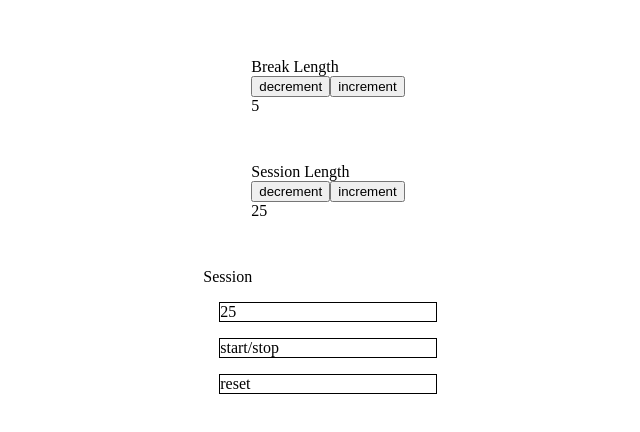
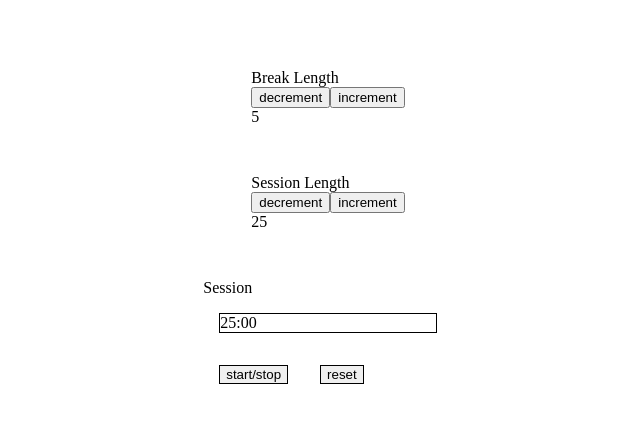
Before and after one commit to Alextm90/pomodoro-timer, a React (Create React App) app: page / in a window 1280 px wide. Shown: the part 198-630 px from the top of the page, without its empty margins (312-952 px from the left). Built offline with nearby package versions, Linux system fonts and the light colour scheme.

Commit message:
worked on functionality

```diff
--- a/src/App.js
+++ b/src/App.js
@@ -1,13 +1,15 @@
 import './App.css';
 import { useState } from 'react';
 import Clock from './Clock'
-
 
 function App() {
 
   const [breakLength, setBreakLength] = useState(5);
   const [sessionLength, setSessionLength] = useState(25);
   const [session, setSession] = useState(25);
+  const [seconds, setSeconds] = useState("00");
+  const [minutes, setMinutes] = useState(25);
+  const [isActive, setIsActive] = useState(false);
 
 const decrementBreak = () => {
   if (breakLength > 1) {
@@ -24,16 +26,38 @@ const incrementBreak = () => {
 }
 
 const decrementSession = () => {
-  if (sessionLength > 1) {
-  setSessionLength(prevState => prevState - 1)
-   setSession(prevState => prevState - 1)
+if (isActive === false) {
+    if (sessionLength > 1) {
+    setSessionLength(prevState => prevState - 1)
+    }
+
+    if (sessionLength > 10 && minutes != 10) {
+      console.log("10")
+    setMinutes(prevState => prevState - 1)
+    }
+    if (minutes <= 10 && sessionLength > 1) {
+      console.log("9")
+      setMinutes((minutes) => minutes - 1)
+    }
+    if (minutes == "00" && seconds == "00" || minutes == "00" && seconds > 0) {
+      setMinutes(minutes)
+      setSeconds(seconds)
+    }
   }
 }
 
 const incrementSession = () => {
-    if (sessionLength < 60) {
-  setSessionLength(prevState => prevState + 1)
-  setSession(prevState => prevState + 1)
+if (isActive === false) {
+   if (sessionLength < 60) {
+      setSessionLength(prevState => prevState + 1)
+    }
+   if (sessionLength > 10 && minutes > 10) {
+      setMinutes(prevState => prevState + 1)
+    }
+    if (minutes <= 10 && sessionLength > 0) {
+      console.log("9")
+      setMinutes((prevState) => prevState + 1)
+    }
   }
 }
 
@@ -51,7 +75,7 @@ const incrementSession = () => {
         <button id='session-increment' onClick={incrementSession}>increment</button>
         <div id='session-length'>{sessionLength}</div>
       </section>
-      <Clock session={session} setSession={setSession} setBreakLength={setBreakLength} setSessionLength={setSessionLength}/>
+      <Clock session={session} setSession={setSession} setBreakLength={setBreakLength} sessionLength={sessionLength} setSessionLength={setSessionLength} seconds={seconds} setSeconds={setSeconds} minutes={minutes} setMinutes={setMinutes} isActive={isActive} setIsActive={setIsActive}/>
     </div>
   );
 }
--- a/src/Clock.js
+++ b/src/Clock.js
@@ -1,46 +1,66 @@
+// Clock
+
 import React from 'react';
 import App from './App';
 import './App.css';
 import {useState, useEffect, useRef} from 'react';
 
 
-const Clock = ( { session, setSession, setBreakLength, setSessionLength }) => {
+const Clock = ({ setBreakLength, sessionLength, setSessionLength, seconds, setSeconds, minutes, setMinutes, isActive, setIsActive }) => {
 
-    const [isActive, setIsActive] = useState(false);
-    const prevName = useRef();
-    const interval = useRef()
+const interval = useRef();
 
-
+// For seconds
 useEffect(() => {
    if (isActive) {
-    console.log("active");
      interval.current = setInterval(() => {
-          setSession(prev => prev - 1)
-          let sessionTimeLeft = document.getElementById("time-left").innerText
-          if (sessionTimeLeft <= 0) {
-            setSession(0)
-          }
-    }, 1000);
+      if (seconds == "00") {
+        setSeconds(60)
+        startMinutes()
+      }
+      if (seconds == "01" && minutes == "00") {
+        setIsActive(!isActive)
+        console.log(1)
+      }
+      setSeconds(prev => prev - 1)
+      let sessionTimeLeft = document.getElementById("time-left").innerText
+      if (seconds <= 10 && seconds != "00") {
+        setSeconds((seconds) => {
+            return "0" + seconds
+          })
+        }
+      if (seconds == 1) {
+        setSeconds("00")
+        }
+    }, 100);
     return () => clearInterval(interval.current)
   }
-}, [isActive])
-
-
+}, [isActive, seconds, minutes, seconds])
 
 const reset = () => {
     if (isActive) {
-    setIsActive(false)
-    }
-    setSession(25);
-    setSessionLength(25)
+      setIsActive(false)
+      }
+    setMinutes(25)
+    setSeconds("00");
+    setSessionLength(25);
     setBreakLength(5);
 }
+
+// For minutes
+
+const startMinutes = () => {
+  if (seconds == "00") {
+    setMinutes(prev => prev - 1)
+  }
+}
+
   return (
     <section id='clock'>
         <div id='timer-label'>Session</div>
-        <div className="controls"  id='time-left'>{session}</div>
-        <div className="controls"  id='start_stop' onClick={() => setIsActive(!isActive)}>start/stop</div>
-        <div className="controls"  id='reset' onClick={reset}>reset</div>
+        <div className="controls"  id='time-left'>{minutes < 10 ? "0" + `${minutes}`+`:${seconds}` : `${minutes}`+`:${seconds}`}</div>
+        <button className="controls"  id='start_stop' onClick={() => setIsActive(!isActive)}>start/stop</button>
+        <button className="controls"  id='reset' onClick={reset}>reset</button>
     </section>
   )
 }
```
